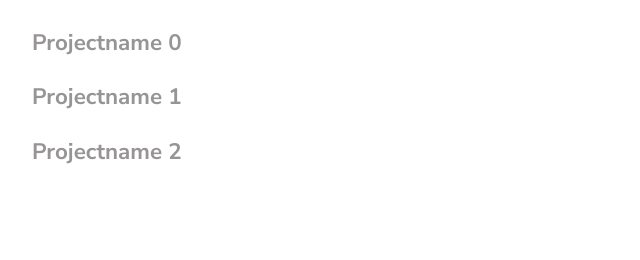
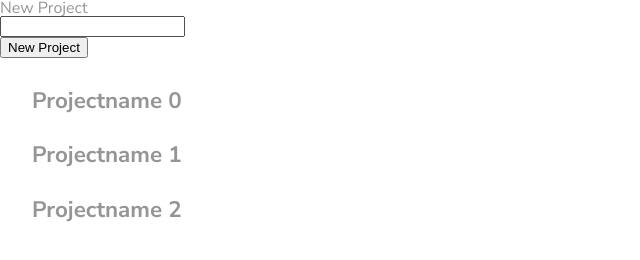
Before and after one commit to ngoc-truong/todo, a website built with webpack: page dist/index.html in a window 1280 px wide. Shown: the whole page, without its empty margins (0-640 px from the left). Built offline with nearby package versions, Linux system fonts and the light colour scheme.

Commit message:
Add new project button

```diff
--- a/src/data.js
+++ b/src/data.js
@@ -49,6 +49,11 @@ const createDataManager = () => {
         })
     }
 
+    const addNewProjectWithTitle = (title) => {
+        let myProject = createProject(title);
+        projects.push(myProject);
+    }
+
     const addNewProjectToProjects = () => {
             let myProject = createProject("");
             myProject.setTitle(`Projectname ${myProject.getId()}`);
@@ -71,6 +76,7 @@ const createDataManager = () => {
     }
 
     return {    createSampleData,
+                addNewProjectWithTitle,
                 getProjects,
                 getToDos,
                 getNotes,
--- a/src/dom.js
+++ b/src/dom.js
@@ -1,7 +1,9 @@
 const createDom = () => {
-    const projectsView  = document.querySelector("#projects-view");
-    const toDosView     = document.querySelector("#todos-view");
-    const toDoView      = document.querySelector("#todo-view");
+    const projectsView      = document.querySelector("#projects-view");
+    const toDosView         = document.querySelector("#todos-view");
+    const toDoView          = document.querySelector("#todo-view");
+    const newProjectButton  = document.querySelector("#new-project-button");
+    const newProjectInput   = document.querySelector("#new-project");
 
     // General methods
     const resetView = (view) => {
@@ -9,6 +11,8 @@ const createDom = () => {
             view.removeChild(view.lastChild);
         }
     }
+
+
 
     // Populate a todo view
     const showToDo = (dataManager) => {
@@ -50,7 +54,7 @@ const createDom = () => {
     }
 
 
-    // Populate a project's todos view
+    // Populate a project's todos preview
     const showToDosOfClickedProject = (dataManager, callback) => {
         const projectsDom = document.querySelectorAll(".project");
 
@@ -96,6 +100,16 @@ const createDom = () => {
     }
 
     // Populate projects view
+
+    // Adding new project
+    const addNewProject = (dataManager) => {
+        newProjectButton.addEventListener("click", (e) => {
+            dataManager.addNewProjectWithTitle(newProjectInput.value);
+            showProjects(dataManager.getProjects());
+        })
+    }
+
+
     const showProjects = (projects) => {
         projects.forEach( (project) => {
             projectsView.appendChild(createContainerForProject(project));
@@ -115,7 +129,7 @@ const createDom = () => {
         return container;
     }
 
-    return { showProjects, showToDosOfClickedProject, showToDo };
+    return { showProjects, addNewProject, showToDosOfClickedProject, showToDo };
 };
 
 export { createDom };
--- a/src/index.js
+++ b/src/index.js
@@ -17,3 +17,4 @@ projects = myData.getProjects();
 let myDom = createDom();
 myDom.showProjects(projects);
 myDom.showToDosOfClickedProject(myData, myDom.showToDo);
+myDom.addNewProject(myData);
```
Also changed, not shown: dist/index.html, dist/main.js.
